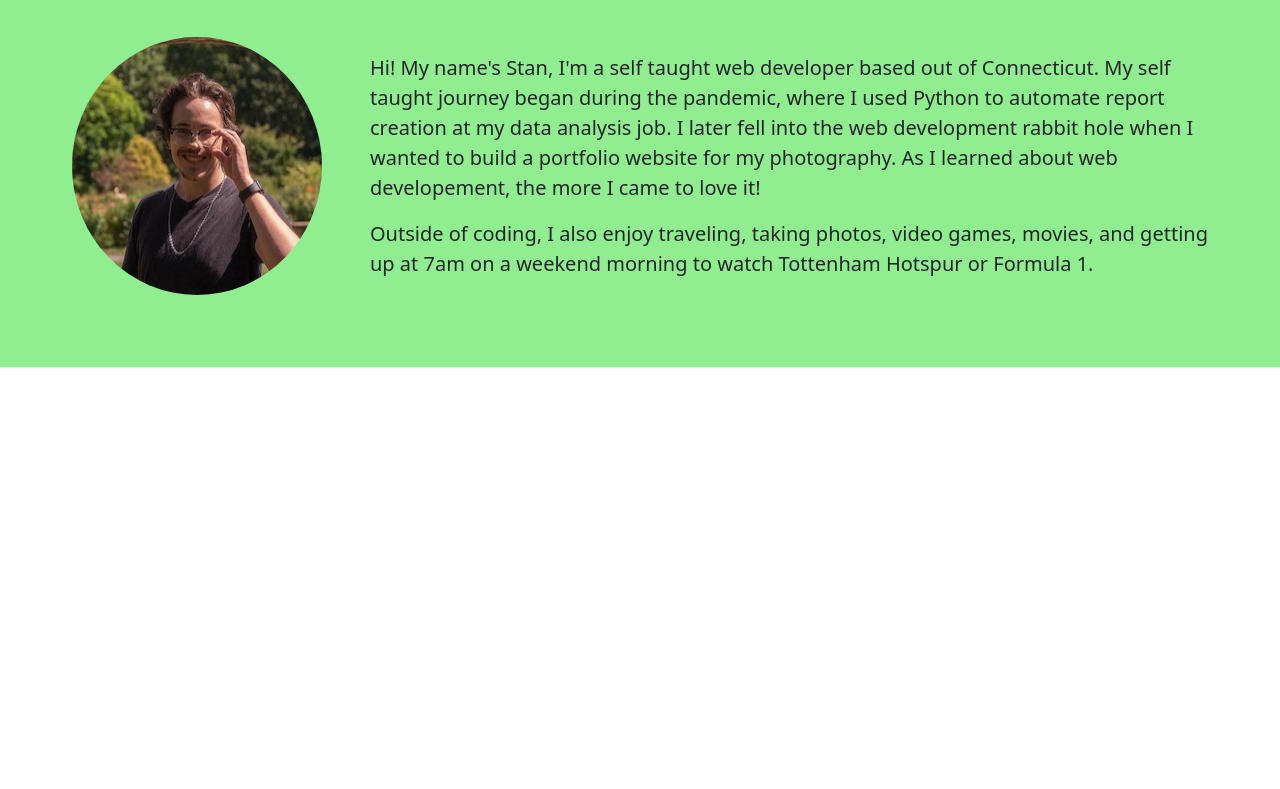
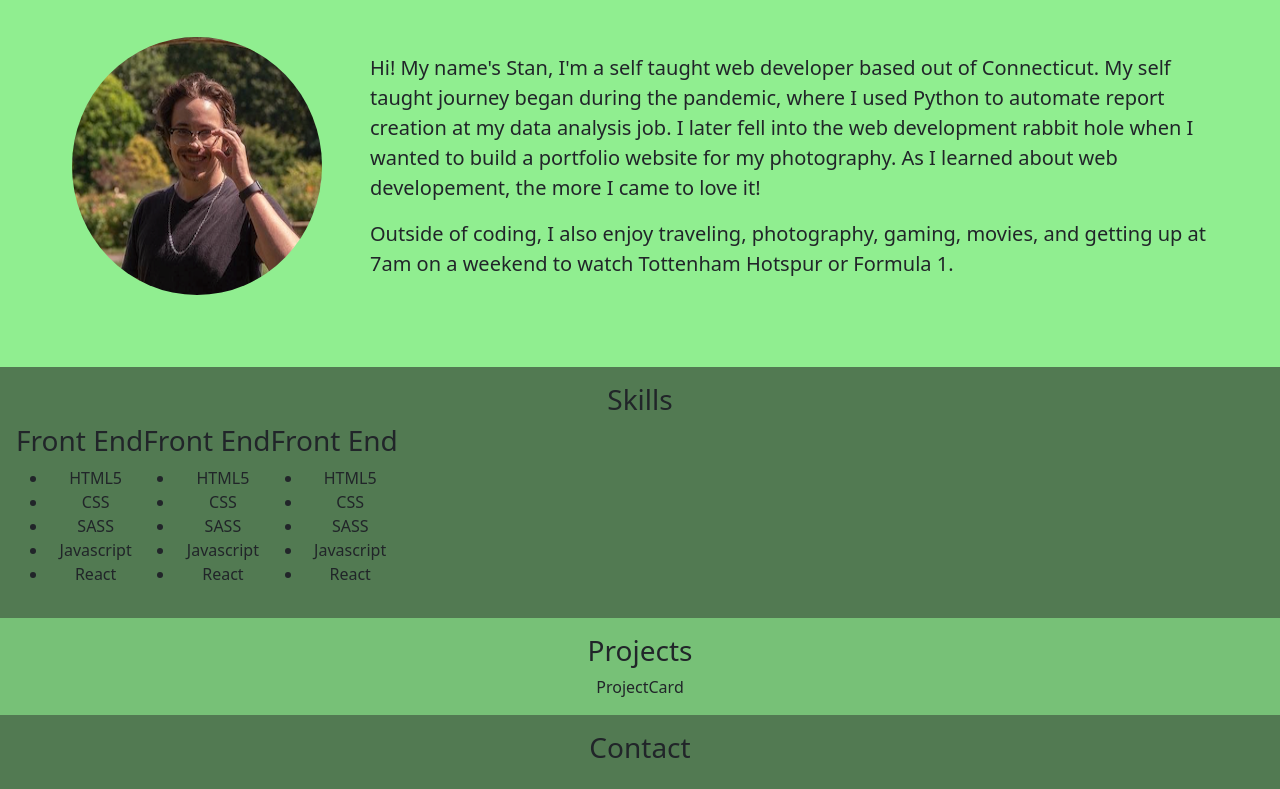
Before and after one commit to skukhniy/personal-website, a React (Create React App) app: page / in a window 1280 px wide. Shown: the part 289-1078 px from the top of the page. Before the commit the page ends 800 px from the top, so only its background shows below. Built offline with nearby package versions, Linux system fonts and the light colour scheme.

Commit message:
added boilerplate for skills/projects/contacts

```diff
--- a/src/components/About.js
+++ b/src/components/About.js
@@ -23,9 +23,9 @@ export default function About() {
 						developement, the more I came to love it!
 					</p>
 					<p>
-						Outside of coding, I also enjoy traveling, taking photos, video
-						games, movies, and getting up at 7am on a weekend morning to watch
-						Tottenham Hotspur or Formula 1.
+						Outside of coding, I also enjoy traveling, photography, gaming,
+						movies, and getting up at 7am on a weekend to watch Tottenham
+						Hotspur or Formula 1.
 					</p>
 				</div>
 			</div>
--- /dev/null
+++ b/src/components/Contact.js
@@ -0,0 +1,9 @@
+import React from "react";
+
+export default function Contact() {
+	return (
+		<div className="contact-custom text-center p-3">
+			<h3>Contact</h3>
+		</div>
+	);
+}
--- a/src/components/Home.js
+++ b/src/components/Home.js
@@ -1,12 +1,18 @@
 import React from "react";
 import Introduction from "./Introduction";
 import About from "./About";
+import Skills from "./Skills";
+import Projects from "./Projects";
+import Contact from "./Contact";
 
 export default function Home() {
 	return (
 		<div>
 			<Introduction />
 			<About />
+			<Skills />
+			<Projects />
+			<Contact />
 		</div>
 	);
 }
--- /dev/null
+++ b/src/components/ProjectCard.js
@@ -0,0 +1,5 @@
+import React from "react";
+
+export default function ProjectCard() {
+	return <div>ProjectCard</div>;
+}
--- /dev/null
+++ b/src/components/Projects.js
@@ -0,0 +1,13 @@
+import React from "react";
+import ProjectCard from "./ProjectCard";
+
+export default function Projects() {
+	return (
+		<div className="text-center projects-custom p-3">
+			<h3>Projects</h3>
+			<div>
+				<ProjectCard />
+			</div>
+		</div>
+	);
+}
--- /dev/null
+++ b/src/components/Skills.js
@@ -0,0 +1,15 @@
+import React from "react";
+import SkillsCard from "./SkillsCard";
+
+export default function Skills() {
+	return (
+		<div className="skills-custom text-center p-3">
+			<h3>Skills</h3>
+			<div id="skillsContainer" className="d-flex">
+				<SkillsCard />
+				<SkillsCard />
+				<SkillsCard />
+			</div>
+		</div>
+	);
+}
--- /dev/null
+++ b/src/components/SkillsCard.js
@@ -0,0 +1,16 @@
+import React from "react";
+
+export default function SkillsCard() {
+	return (
+		<div>
+			<h3>Front End</h3>
+			<ul>
+				<li>HTML5</li>
+				<li>CSS</li>
+				<li>SASS</li>
+				<li>Javascript</li>
+				<li>React</li>
+			</ul>
+		</div>
+	);
+}
--- a/src/styles/App.scss
+++ b/src/styles/App.scss
@@ -18,3 +18,15 @@ body {
 	background-color: lightgreen;
 	font-size: 20px;
 }
+
+.skills-custom {
+	background-color: rgb(82, 122, 82);
+}
+
+.projects-custom {
+	background-color: rgb(119, 193, 119);
+}
+
+.contact-custom {
+	background-color: rgb(82, 122, 82);
+}
```
Also changed, not shown: src/assets/Screen Shot 2022-09-15 at 6.04.04 PM.png (added), src/assets/Screen Shot 2022-09-15 at 6.04.27 PM.png (added).
